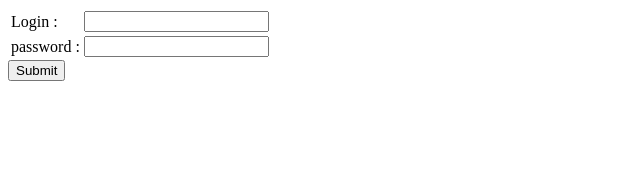
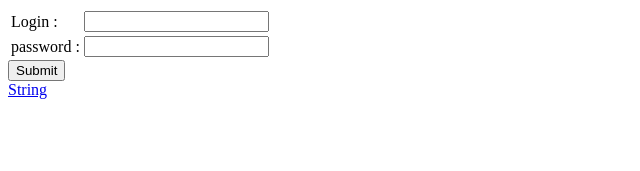
Before and after one commit to RohanKadams/hello-world, an Angular app: page / in a window 1280 px wide. Shown: the top 171 px of the page, without its empty margins (0-640 px from the left). Built offline with nearby package versions, Linux system fonts and the light colour scheme.

Commit message:
New folder

```diff
--- a/src/app/app.component.html
+++ b/src/app/app.component.html
@@ -26,3 +26,5 @@
 
 <button id="submit">Submit</button>
 </form>
+<a routerLink="/string">String</a>
+<router-outlet></router-outlet>
```
